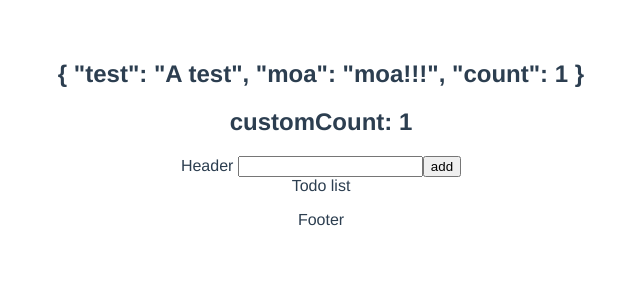
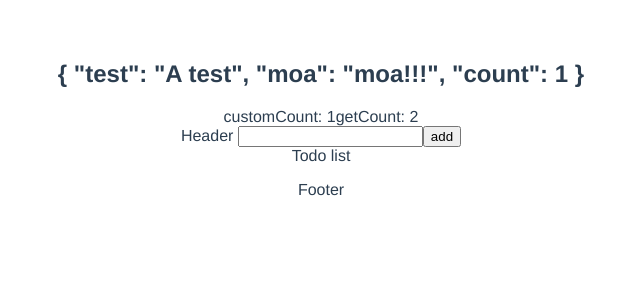
Before and after one commit to radlohead/vue-todo, a Vue app: page /#/ in a window 1280 px wide. Shown: the top 300 px of the page, without its empty margins (319-959 px from the left). Built offline with nearby package versions, Linux system fonts and the light colour scheme.

Commit message:
mapGetters 추가

```diff
--- a/src/containers/Todo.vue
+++ b/src/containers/Todo.vue
@@ -1,7 +1,8 @@
 <template>
   <section>
     <h1>{{ this.$store.state.moduleA }}</h1>
-    <h2>{{ customCount }}</h2>
+    <span>customCount: {{ customCount }}</span>
+    <span>getCount: {{ getCount }}</span>
     <Header v-on:addTodo="addTodo"></Header>
     <TodoList v-bind:todos="todos"></TodoList>
     <Footer></Footer>
@@ -9,7 +10,7 @@
 </template>
 
 <script>
-import { mapState } from "vuex";
+import { mapState, mapGetters } from "vuex";
 import store from "../store";
 import Header from "@/components/Header.vue";
 import TodoList from "@/components/TodoList.vue";
@@ -40,7 +41,8 @@ export default {
     console.log(
       "store state: ",
       JSON.parse(JSON.stringify(store.state)),
-      this.customCount
+      this.customCount,
+      this.getCount
     );
   },
   computed: {
@@ -49,8 +51,9 @@ export default {
     //   a: "moduleA"
     // }),
     ...mapState(["moduleA", "moduleB"]),
+    ...mapGetters("moduleA", ["getCount"]),
     customCount() {
-      return `customCount: ${this.moduleA.count}`;
+      return this.moduleA.count;
     }
   }
 };
--- a/src/store/modules/moduleA.js
+++ b/src/store/modules/moduleA.js
@@ -4,6 +4,9 @@ const moduleA = {
     test: 'A test',
     moa: 'moa!!!',
     count: 1
+  },
+  getters: {
+    getCount: () => 2
   }
 }
 
```
